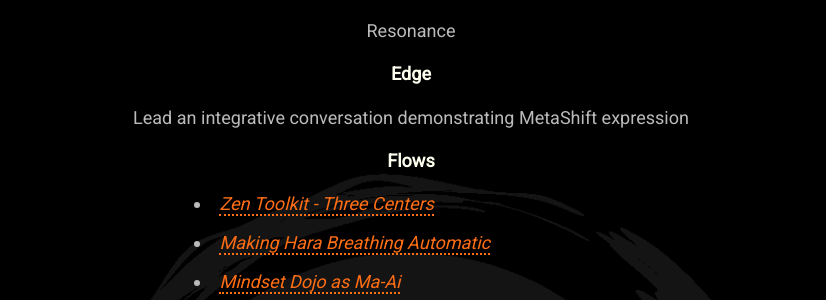
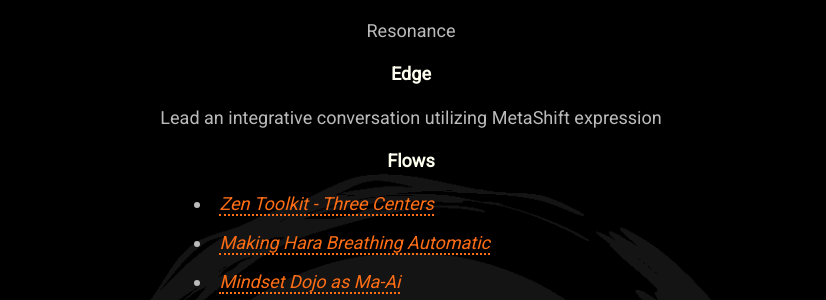
Before and after one commit to mindset-dojo/mindset-dojo.github.io, a Jekyll site: the page built from program.md, in a window 1280 px wide and 900 px high, scrolled down 4976 px. Shown: the part 153-453 px from the top of the window, without its empty margins (229-1055 px from the left). Built offline with Jekyll 4.4.1, drawn with Linux system fonts in a browser that asks for light colours; some web fonts are replaced.

Commit message:
fix: Language

```diff
--- a/_data/program.yaml
+++ b/_data/program.yaml
@@ -139,7 +139,7 @@ levels:
     label: 1st Kyu
     level: -1
     intention: Resonance
-    edge: Lead an integrative conversation demonstrating MetaShift expression
+    edge: Lead an integrative conversation utilizing MetaShift expression
     flows:
       - label: Zen Toolkit - Three Centers
         url: https://vimeo.com/944672806/e099593826
```
